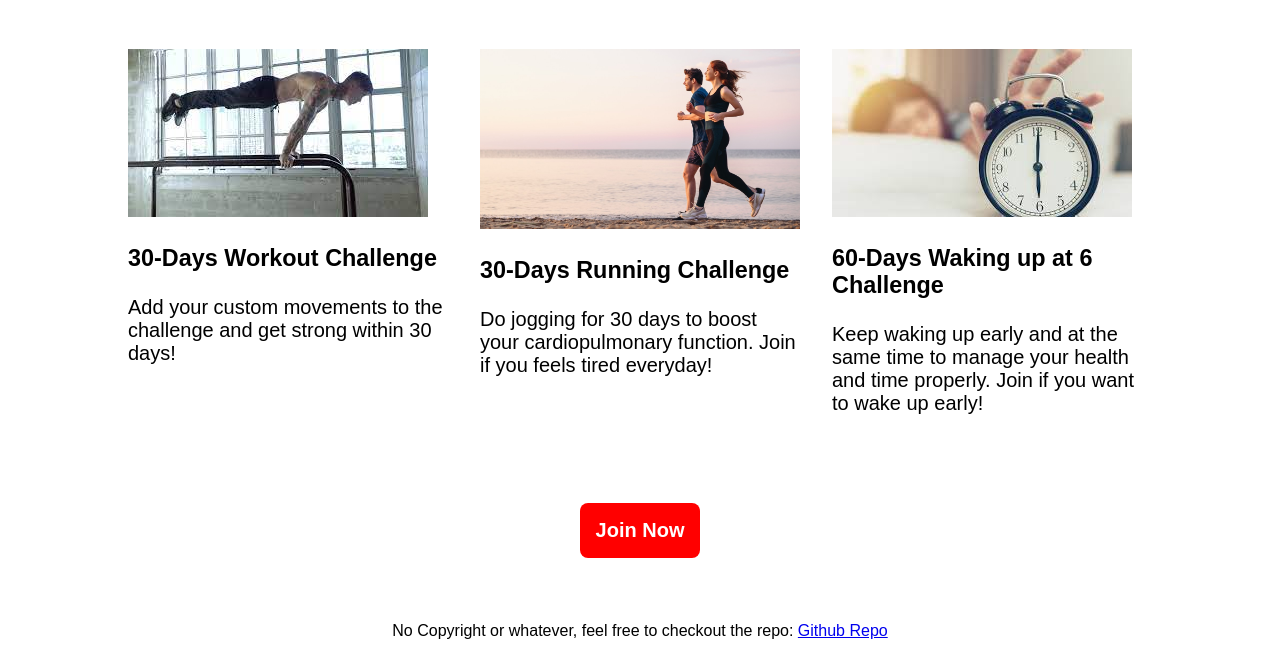
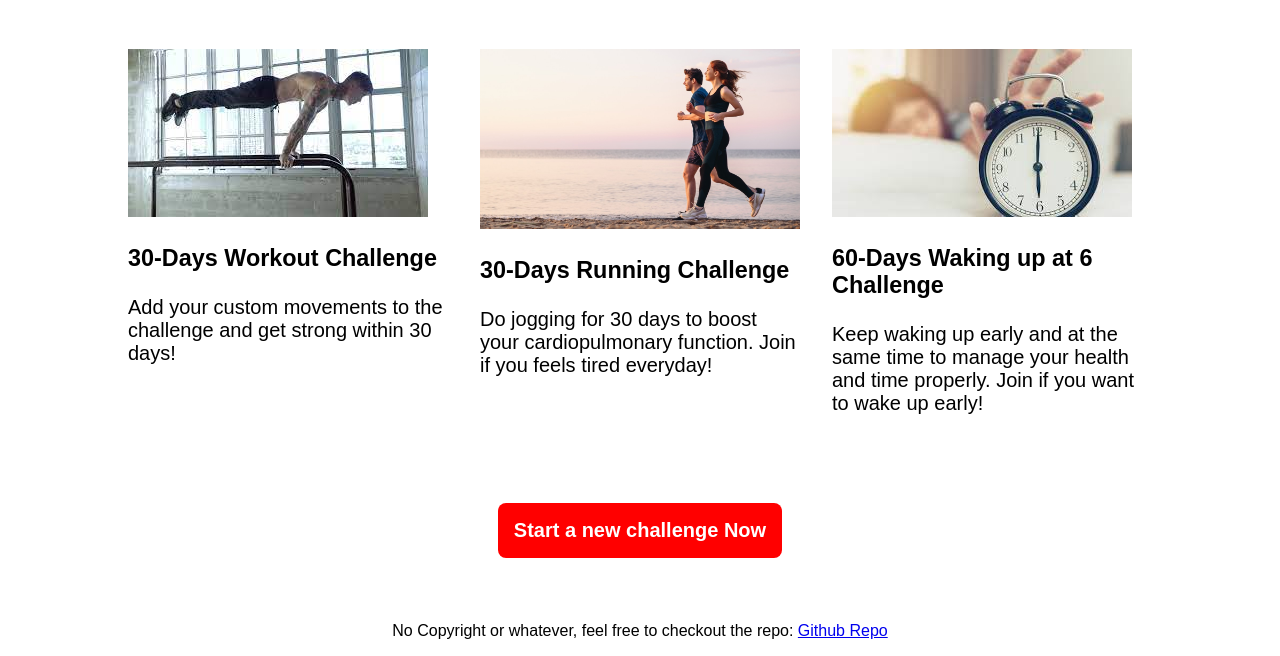
Before and after one commit to wangxuerui2003/Workout-Challenge, a plain HTML site: page index.html in a window 1280 px wide. Shown: the part 255-911 px from the top of the page. Drawn offline with Linux system fonts and the light colour scheme.

Commit message:
Update some potentially confusing English

```diff
--- a/index.html
+++ b/index.html
@@ -43,7 +43,7 @@
                 </li>
             </ul>
             <section class="hero">
-                <a href="join.html" class="join-button">Join Now</a>
+                <a href="join.html" class="join-button">Start a new challenge Now</a>
             </section>
         </section>
     </main>
```
Also changed, not shown: challenges.html (+1 -1 lines).
